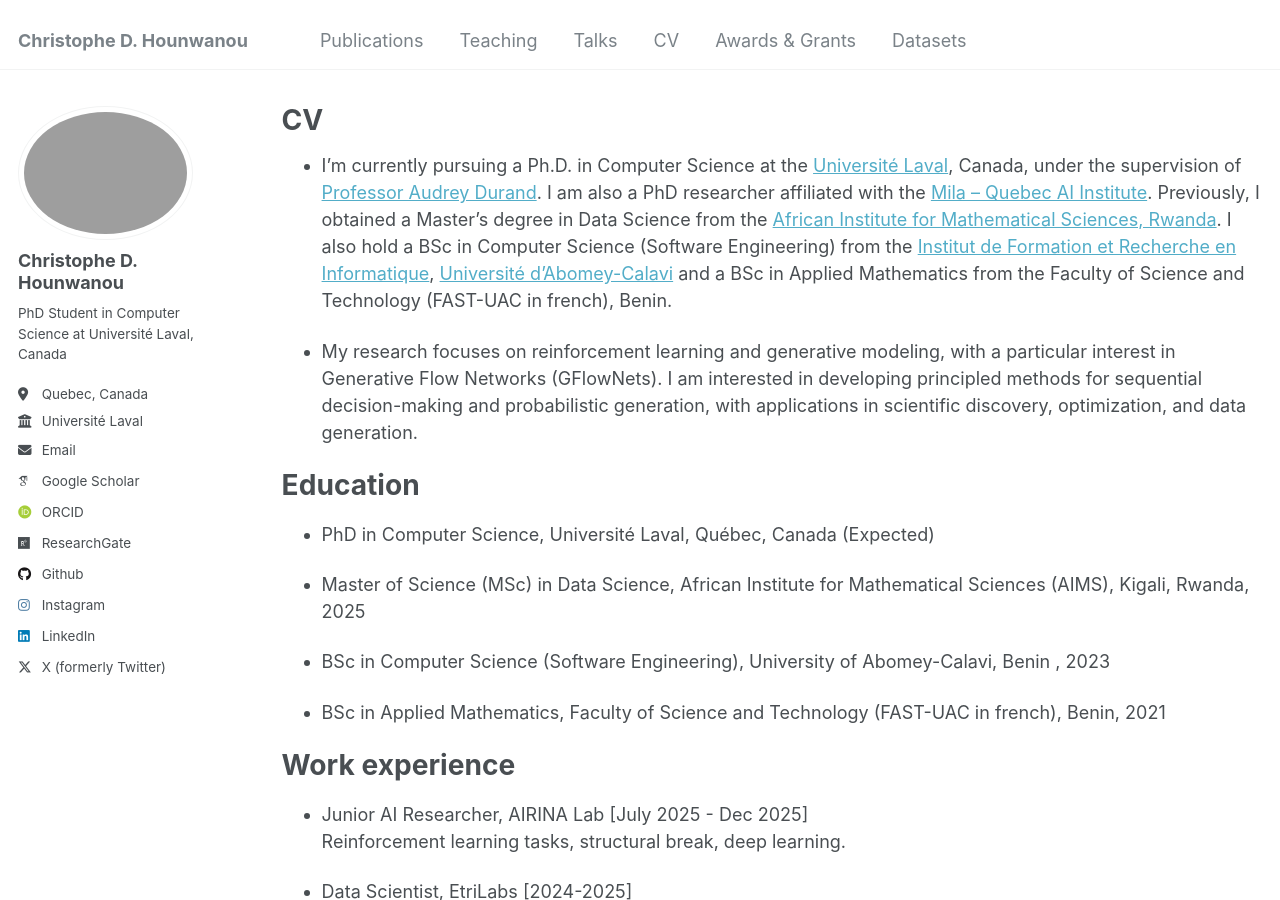
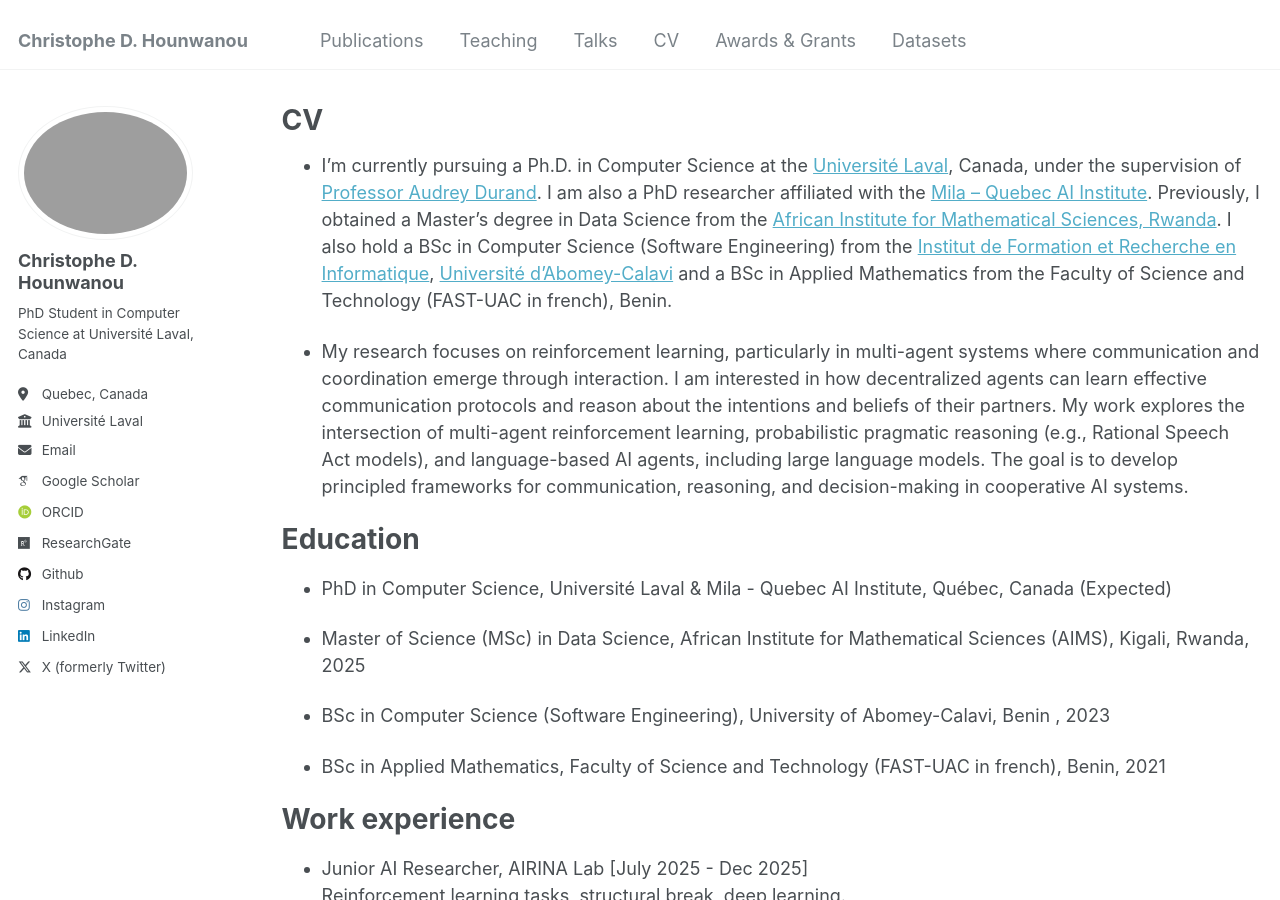
Before and after one commit to chrishounwanou/chrishounwanou.github.io, a Jekyll site: the page built from _pages/cv.md, in a window 1280 px wide and 900 px high. Built offline with Jekyll 4.4.1, drawn with Linux system fonts in a browser that asks for light colours; some web fonts are replaced.

Commit message:
Update cv.md

```diff
--- a/_pages/cv.md
+++ b/_pages/cv.md
@@ -11,13 +11,13 @@ redirect_from:
 
 - I'm currently pursuing a Ph.D. in Computer Science at the [Université Laval](https://www.ulaval.ca/), Canada, under the supervision of [Professor Audrey Durand](https://mila.quebec/fr/annuaire/audrey-durand). I am also a PhD researcher affiliated with the [Mila – Quebec AI Institute](https://mila.quebec/fr). Previously, I obtained a Master's degree in Data Science from the [African Institute for Mathematical Sciences, Rwanda](https://aims.ac.rw/). I also hold a BSc in Computer Science (Software Engineering) from the [Institut de Formation et Recherche en Informatique](https://ifri-uac.bj/), [Université d'Abomey-Calavi](https://www.uac.bj/) and a BSc in Applied Mathematics from the Faculty of Science and Technology (FAST-UAC in french), Benin.
 
-- My research focuses on reinforcement learning and generative modeling, with a particular interest in Generative Flow Networks (GFlowNets). I am interested in developing principled methods for sequential decision-making and probabilistic generation, with applications in scientific discovery, optimization, and data generation.
+- My research focuses on reinforcement learning, particularly in multi-agent systems where communication and coordination emerge through interaction. I am interested in how decentralized agents can learn effective communication protocols and reason about the intentions and beliefs of their partners. My work explores the intersection of multi-agent reinforcement learning, probabilistic pragmatic reasoning (e.g., Rational Speech Act models), and language-based AI agents, including large language models. The goal is to develop principled frameworks for communication, reasoning, and decision-making in cooperative AI systems.
 
 
 Education
 ======
 
-- PhD in Computer Science, Université Laval, Québec, Canada (Expected)
+- PhD in Computer Science, Université Laval & Mila - Quebec AI Institute, Québec, Canada (Expected)
 
 - Master of Science (MSc) in Data Science, African Institute for Mathematical Sciences (AIMS), Kigali, Rwanda, 2025
 
```
